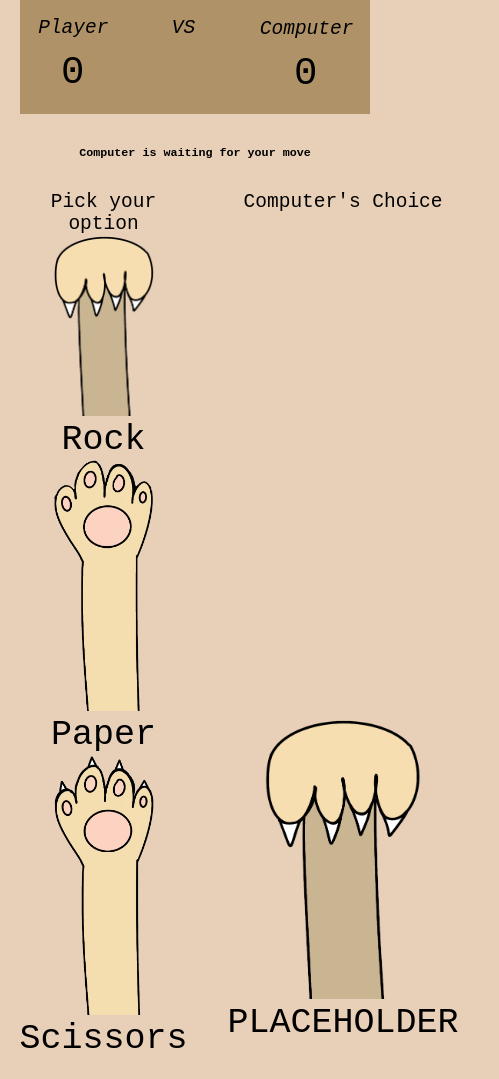
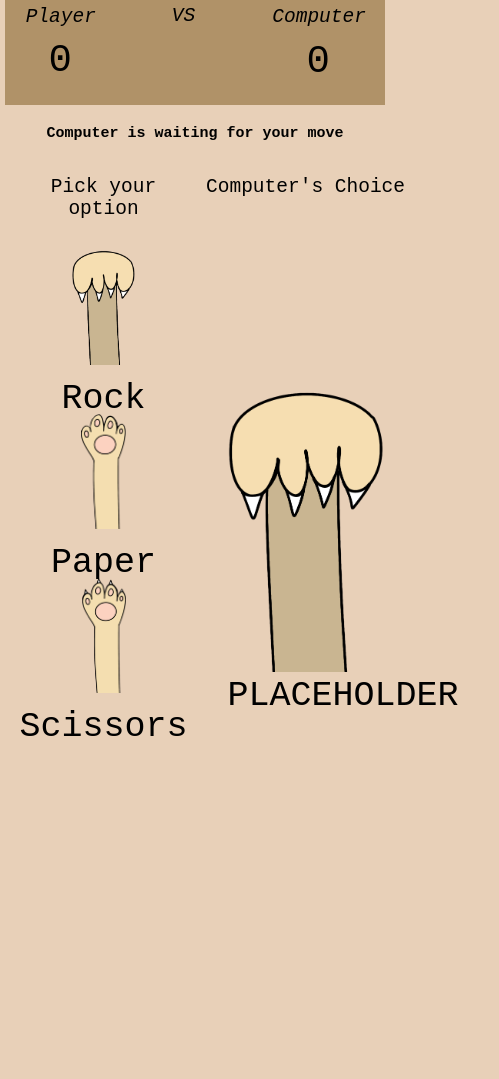
Before and after one commit to Exploser/Rock-paper-scissors, a plain HTML site: page index.html in a window 390 px wide. Shown: the part 242-1321 px from the top of the page, 499 px wide, since content can reach past the window. After the commit the page ends 994 px from the top, so only its background shows below. Drawn offline with Linux system fonts and the light colour scheme; a web font is replaced by a local one.

Commit message:
Edit css according to edited images

```diff
--- a/style/style.css
+++ b/style/style.css
@@ -16,7 +16,7 @@ figcaption {
 }
 
 body {
-    margin: 0;
+    margin: 0px;
     background-color: #E8D0B8;
 }
 
@@ -29,11 +29,11 @@ header {
         justify-content: space-evenly;
 
         p {
-            margin: clamp(1%,5%,10%);
+            margin: clamp(1%, 5%, 10%);
             -webkit-text-stroke-width: 1px;
             -webkit-text-stroke-color: #413334;
             font-family: "Madimi One";
-            font-size: clamp(10px, 10vw, 150px);
+            font-size: clamp(10px, 10vw, 100px);
         }
 
         .titleRock {
@@ -55,12 +55,13 @@ header {
     }
 
     .description {
-        margin: clamp(1px,5px,10px);
+        margin: clamp(1px, 5px, 5px);
         display: flex;
         justify-content: center;
-        p{
+
+        p {
             text-align: center;
-            font-size: clamp(20px,3dvw,100px);
+            font-size: clamp(20px, 3dvw, 50px);
         }
 
     }
@@ -75,7 +76,7 @@ content {
     }
 
     .scoreboard {
-        margin: clamp(1px,20px,100px);
+        margin: clamp(1px, 5px, 10px);
         display: flex;
         flex-direction: column;
         background-color: #413334;
@@ -87,7 +88,7 @@ content {
 
         .score {
             background-color: #B09268;
-            padding: clamp(1%,5%,10%);
+            padding: clamp(2px, 20px, 40px);
             display: flex;
             justify-content: space-between;
         }
@@ -96,12 +97,12 @@ content {
         strong {
             text-align: center;
             vertical-align: middle;
-            font-size: clamp(20px,10dvw,100px);
+            font-size: clamp(20px, 10dvw, 100px);
             color: #A9A7A8;
         }
 
         p {
-            margin: clamp(1%,1%,5%);
+            margin: clamp(1%, 1%, 5%);
             text-align: center;
             vertical-align: middle;
             font-size: clamp(10px, 10vw, 100px);
@@ -116,52 +117,65 @@ content {
 
     .result {
         margin: 0px;
+
         p {
-            font-size: clamp(10px, 3vw, 100px);
+            font-size: clamp(15px, 3vw, 100px);
         }
 
     }
 
     .game {
-        margin: clamp(2%,5%,5%);
+        margin: clamp(2%, 5%, 5%);
         display: flex;
         flex-direction: row;
         justify-content: space-between;
         text-align: center;
 
         .player {
+            display: flex;
+            flex-direction: column;
+            justify-content: space-between;
+            text-align: center;
 
-            p{
+            p {
                 margin: 0px;
                 font-size: clamp(10px, 5vw, 100px);
             }
 
+            .playerOptions {
+                margin-top: 255px;
+                display: flex;
+                justify-content: space-evenly;
+                align-items: baseline;
+                max-width: 50vw;
+            }
+
             @media (max-width:1000px) {
-                .playerOptions{
+                .playerOptions {
+                    margin-top: 20px;
                     display: flex;
                     flex-direction: column;
                     max-width: 50vw;
+                    align-items: center;
                 }
             }
 
-            .playerOptions{
-                display: flex;
-                max-width: 50vw;
+            figure {
+                margin: 0;
             }
 
-
-            figure{
-                margin: 0;
-            }
             img {
-                max-width: clamp(100px,20vw,300px);
-                /* max-height: 50%; */
+                margin: clamp(5px, 10px, 10px);
+                max-width: clamp(100px, 20vw, 600px);
+                max-height: clamp(100px, 20vw, 800px);
+                min-height: 70%;
             }
 
             img:hover {
                 scale: 1.2;
             }
         }
+
         .computer {
             display: flex;
             flex-direction: column;
@@ -173,10 +187,17 @@ content {
                 font-size: clamp(10px, 5vw, 100px);
                 vertical-align: top;
             }
+            @media (max-width:1000px) {
+                img{
+                    max-width: clamp(150px, 40vw, 800px);
+                    max-height: clamp(150px, 60vh, 800px);
+                }
+            }
 
-            img {
+            figure {
                 justify-self: baseline;
-                max-width: clamp(150px,40vw,1000px);
+                max-width: clamp(150px, 40vw, 1000px);
+                max-height: clamp(150px, 80vh, 800px);
             }
         }
     }
```
